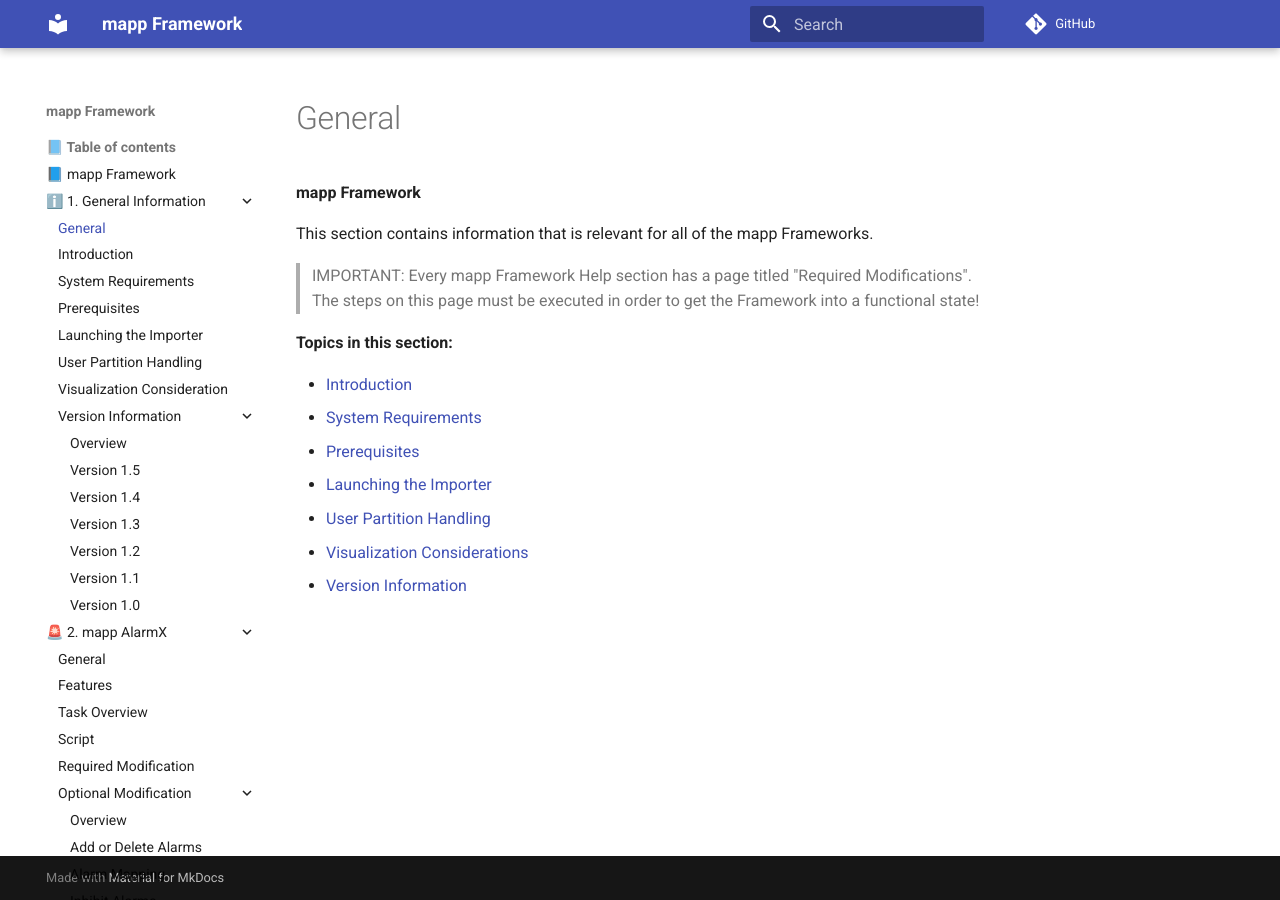
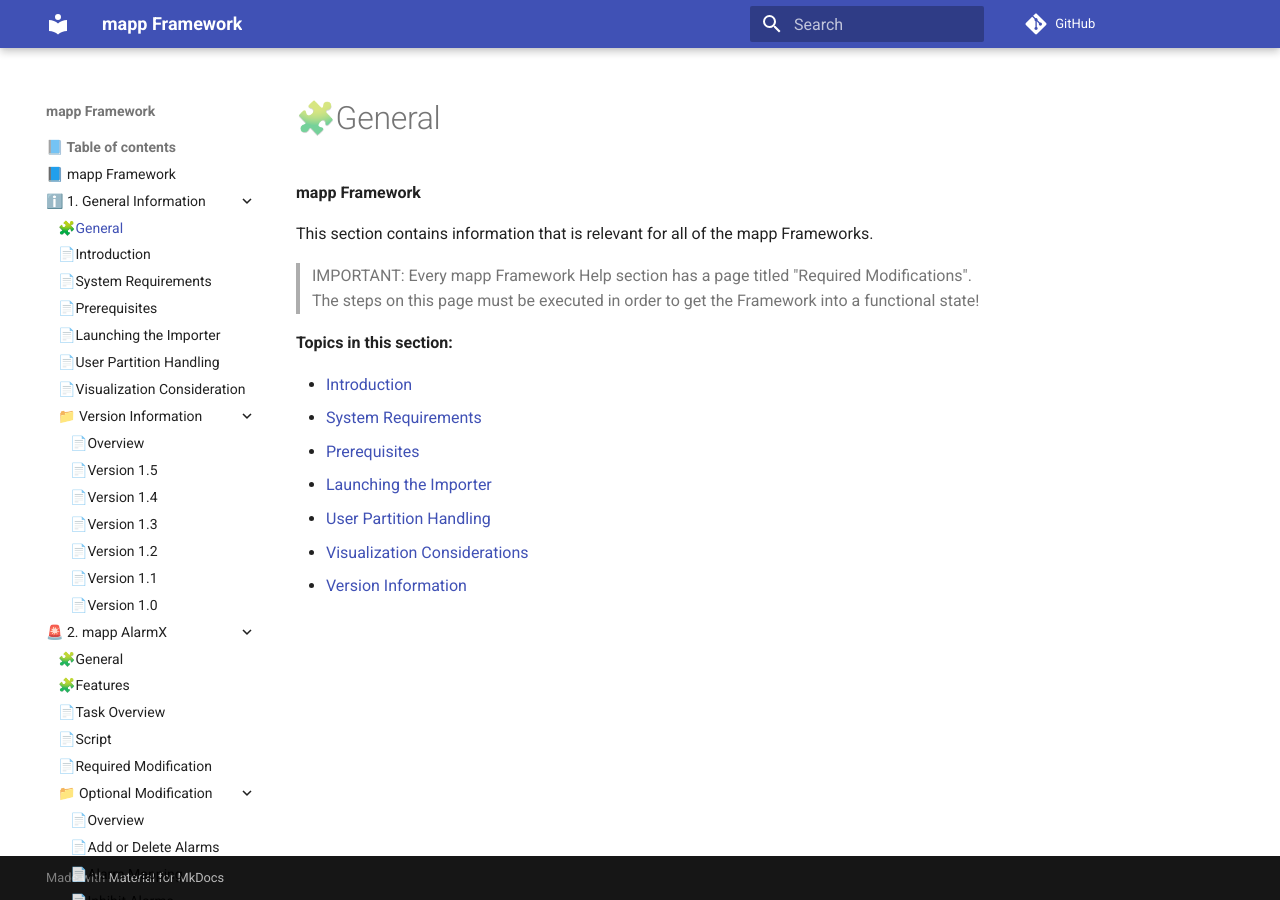
Before and after one commit to jaroslavkovar80/SSHClient, an MkDocs documentation site: the page built from docs/general/index.md, in a window 1280 px wide. Built offline with MkDocs 1.6.1 and Material for MkDocs 9.7.7, drawn with Linux system fonts in a browser that asks for light colours; comment, search, counter and statistics services are not loaded; some of the changed lines change nothing that is shown.

Commit message:
file a folder ikony

```diff
--- a/mkdocs.yml
+++ b/mkdocs.yml
@@ -15,98 +15,98 @@
       - 📘 mapp Framework: index.md
 
       - ℹ️ 1. General Information:
-          - General: general/index.md
-          - Introduction: general/introduction.md
-          - System Requirements: general/system_requirement.md
-          - Prerequisites: general/Prerequisities.md
-          - Launching the Importer: general/launching.md
-          - User Partition Handling: general/user_partition.md
-          - Visualization Consideration: general/visualization_consideration.md
-          - Version Information:
-              - Overview: general/Version_information/index.md
-              - Version 1.5: general/Version_information/version_1_5.md
-              - Version 1.4: general/Version_information/version_1_4.md
-              - Version 1.3: general/Version_information/version_1_3.md
-              - Version 1.2: general/Version_information/version_1_2.md
-              - Version 1.1: general/Version_information/version_1_1.md
-              - Version 1.0: general/Version_information/version_1_0.md
+          - 🧩General: general/index.md
+          - 📄Introduction: general/introduction.md
+          - 📄System Requirements: general/system_requirement.md
+          - 📄Prerequisites: general/Prerequisities.md
+          - 📄Launching the Importer: general/launching.md
+          - 📄User Partition Handling: general/user_partition.md
+          - 📄Visualization Consideration: general/visualization_consideration.md
+          - 📁 Version Information:
+              - 📄Overview: general/Version_information/index.md
+              - 📄Version 1.5: general/Version_information/version_1_5.md
+              - 📄Version 1.4: general/Version_information/version_1_4.md
+              - 📄Version 1.3: general/Version_information/version_1_3.md
+              - 📄Version 1.2: general/Version_information/version_1_2.md
+              - 📄Version 1.1: general/Version_information/version_1_1.md
+              - 📄Version 1.0: general/Version_information/version_1_0.md
 
       - 🚨 2. mapp AlarmX:
-          - General: alarmx/index.md
-          - Features: alarmx/features.md
-          - Task Overview: alarmx/task_overview.md
-          - Script: alarmx/script.md
-          - Required Modification: alarmx/required_modification.md
-          - Optional Modification:
-              - Overview: alarmx/Optional_Modification/index.md
-              - Add or Delete Alarms: alarmx/Optional_Modification/add_alarm.md
-              - Alarm Mapping: alarmx/Optional_Modification/alarm_mapping.md
-              - Inhibit Alarms: alarmx/Optional_Modification/inhibit.md
-              - Add Queries: alarmx/Optional_Modification/add_queries.md
+          - 🧩General: alarmx/index.md
+          - 🧩Features: alarmx/features.md
+          - 📄Task Overview: alarmx/task_overview.md
+          - 📄Script: alarmx/script.md
+          - 📄Required Modification: alarmx/required_modification.md
+          - 📁 Optional Modification:
+              - 📄Overview: alarmx/Optional_Modification/index.md
+              - 📄Add or Delete Alarms: alarmx/Optional_Modification/add_alarm.md
+              - 📄Alarm Mapping: alarmx/Optional_Modification/alarm_mapping.md
+              - 📄Inhibit Alarms: alarmx/Optional_Modification/inhibit.md
+              - 📄Add Queries: alarmx/Optional_Modification/add_queries.md
 
       - 🧭 3. mapp Axis / Cockpit:
-          - General: axis_cockpit/index.md
-          - Features: axis_cockpit/features.md
-          - Task Overview: axis_cockpit/task_overview.md
-          - Required Modification: axis_cockpit/required_modification.md
-          - Optional Modification:
-              - Overview: axis_cockpit/Optional_Modification/index.md
-              - Add Additional Axis: axis_cockpit/Optional_Modification/page1.md
-              - Rename AppAxis_1: axis_cockpit/Optional_Modification/page2.md
-              - SLO Trace Configuration: axis_cockpit/Optional_Modification/page3.md
+          - 🧩General: axis_cockpit/index.md
+          - 🧩Features: axis_cockpit/features.md
+          - 📄Task Overview: axis_cockpit/task_overview.md
+          - 📄Required Modification: axis_cockpit/required_modification.md
+          - 📁 Optional Modification:
+              - 📄Overview: axis_cockpit/Optional_Modification/index.md
+              - 📄Add Additional Axis: axis_cockpit/Optional_Modification/page1.md
+              - 📄Rename AppAxis_1: axis_cockpit/Optional_Modification/page2.md
+              - 📄SLO Trace Configuration: axis_cockpit/Optional_Modification/page3.md
 
       - 💾 4. mapp Backup:
-          - General: backup/index.md
-          - Features: backup/features.md
-          - Task Overview: backup/task_overview.md
-          - Required Modification: backup/required_modification.md
-          - Optional Modification: backup/optional_modification.md
+          - 🧩General: backup/index.md
+          - 🧩Features: backup/features.md
+          - 📄Task Overview: backup/task_overview.md
+          - 📄Required Modification: backup/required_modification.md
+          - 📄Optional Modification: backup/optional_modification.md
 
       - 📂 5. mapp File:
-          - General: file/index.md
-          - Features: file/features.md
-          - Task Overview: file/task_overview.md
-          - Required Modification: file/required_modification.md
-          - Optional Modification: file/optional_modification.md
-          - FIFO: file/fifo.md
+          - 🧩General: file/index.md
+          - 🧩Features: file/features.md
+          - 📄Task Overview: file/task_overview.md
+          - 📄Required Modification: file/required_modification.md
+          - 📄Optional Modification: file/optional_modification.md
+          - 📄FIFO: file/fifo.md
 
       - 📝 6. mapp Recipe:
-          - General: recipe/index.md
-          - Features: recipe/features.md
-          - Recipe System Design: recipe/system.md
-          - Task Overview: recipe/task_overview.md
-          - Required Modification: recipe/required_modification.md
-          - Optional Modification:
-              - Overview: recipe/Optional_Modification/index.md
-              - Change Recipe Format: recipe/Optional_Modification/page1.md
+          - 🧩General: recipe/index.md
+          - 🧩Features: recipe/features.md
+          - 📄Recipe System Design: recipe/system.md
+          - 📄Task Overview: recipe/task_overview.md
+          - 📄Required Modification: recipe/required_modification.md
+          - 📁 Optional Modification:
+              - 📄Overview: recipe/Optional_Modification/index.md
+              - 📄Change Recipe Format: recipe/Optional_Modification/page1.md
 
       - 👥 7. mapp UserX:
-          - General: userx/index.md
-          - Features: userx/features.md
-          - Task Overview: userx/task_overview.md
-          - Required Modification: userx/required_modification.md
-          - Optional Modification: userx/optional_modification.md
+          - 🧩General: userx/index.md
+          - 🧩Features: userx/features.md
+          - 📄Task Overview: userx/task_overview.md
+          - 📄Required Modification: userx/required_modification.md
+          - 📄Optional Modification: userx/optional_modification.md
 
       - 🛡️ 8. mapp Audit:
-          - General: audit/index.md
-          - Features: audit/features.md
-          - Task Overview: audit/task_overview.md
-          - Required Modification: audit/required_modification.md
-          - Optional Modification: audit/optional_modification.md
+          - 🧩General: audit/index.md
+          - 🧩Features: audit/features.md
+          - 📄Task Overview: audit/task_overview.md
+          - 📄Required Modification: audit/required_modification.md
+          - 📄Optional Modification: audit/optional_modification.md
 
       - 📊 9. mapp Report:
-          - General: report/index.md
-          - Features: report/features.md
-          - Task Overview: report/task_overview.md
-          - Required Modification: report/required_modification.md
-          - Optional Modification: report/optional_modification.md
+          - 🧩General: report/index.md
+          - 🧩Features: report/features.md
+          - 📄Task Overview: report/task_overview.md
+          - 📄Required Modification: report/required_modification.md
+          - 📄Optional Modification: report/optional_modification.md
 
       - 🔁 10. mapp PackML:
-          - General: packml/index.md
-          - Features: packml/features.md
-          - PackML System Design: packml/system.md
-          - Task Overview: packml/task_overview.md
-          - Required Modification: packml/required_modification.md
-          - Optional Modification:
-              - Overview: packml/Optional_Modification/index.md
-              - Change PackML Format: packml/Optional_Modification/page1.md
+          - 🧩General: packml/index.md
+          - 📄Features: packml/features.md
+          - 📄PackML System Design: packml/system.md
+          - 📄Task Overview: packml/task_overview.md
+          - 📄Required Modification: packml/required_modification.md
+          - 📁 Optional Modification:
+              - 📄Overview: packml/Optional_Modification/index.md
+              - 📄Change PackML Format: packml/Optional_Modification/page1.md
```
